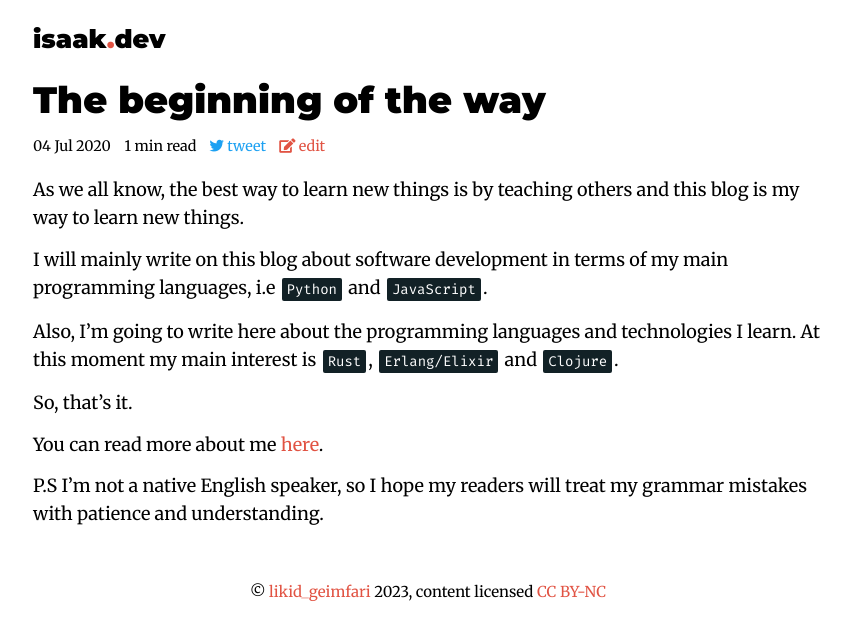
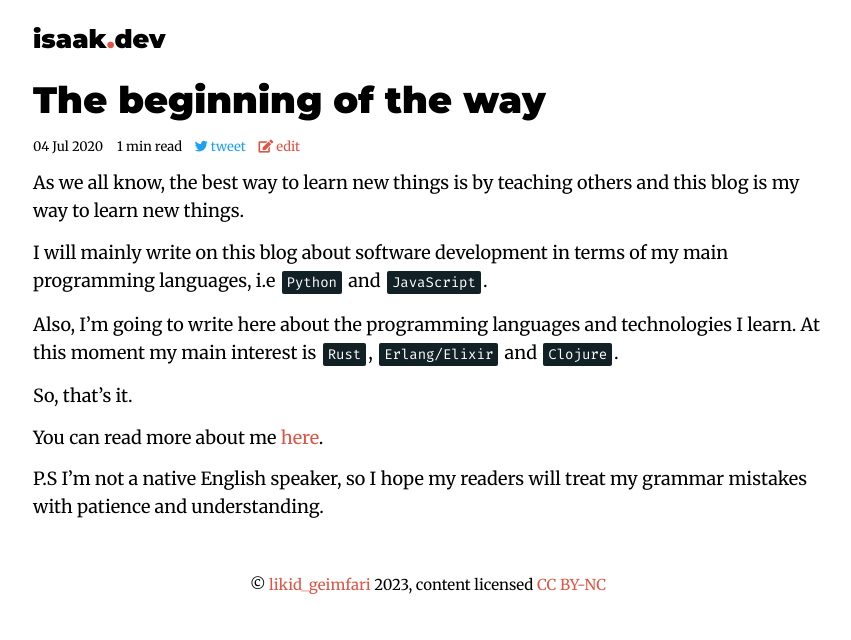
Before and after one commit to lk-geimfari/lk-geimfari.github.io, a Jekyll site: the page built from _posts/2020-07-04-the-beginning-of-the-way.md, in a window 1280 px wide. Shown: the top 640 px of the page, without its empty margins (212-1063 px from the left). Built offline with Jekyll 4.4.1, drawn with Linux system fonts in a browser that asks for light colours; nearby versions of some CDN libraries.

Commit message:
Fix page

```diff
--- a/_layouts/post.html
+++ b/_layouts/post.html
@@ -15,7 +15,7 @@
       <h1 class="title">
         {{ page.title }}
       </h1>
-      <div id="smalls" class="justify-content-between mb-3">
+      <div id="smalls" class="justify-content-between mb-2">
         <small class="grey">{{ page.date|date_to_string }}</small>
         <small class="grey">
           {% assign words = content | number_of_words %}
--- a/assets/css/styles.css
+++ b/assets/css/styles.css
@@ -160,7 +160,8 @@ footer p {
 
 #smalls small {
     display: inline;
-    margin-right: .6rem !important
+    margin-right: .6rem !important;
+    font-size: 13px;
 }
 
 #smalls a:hover {
```
